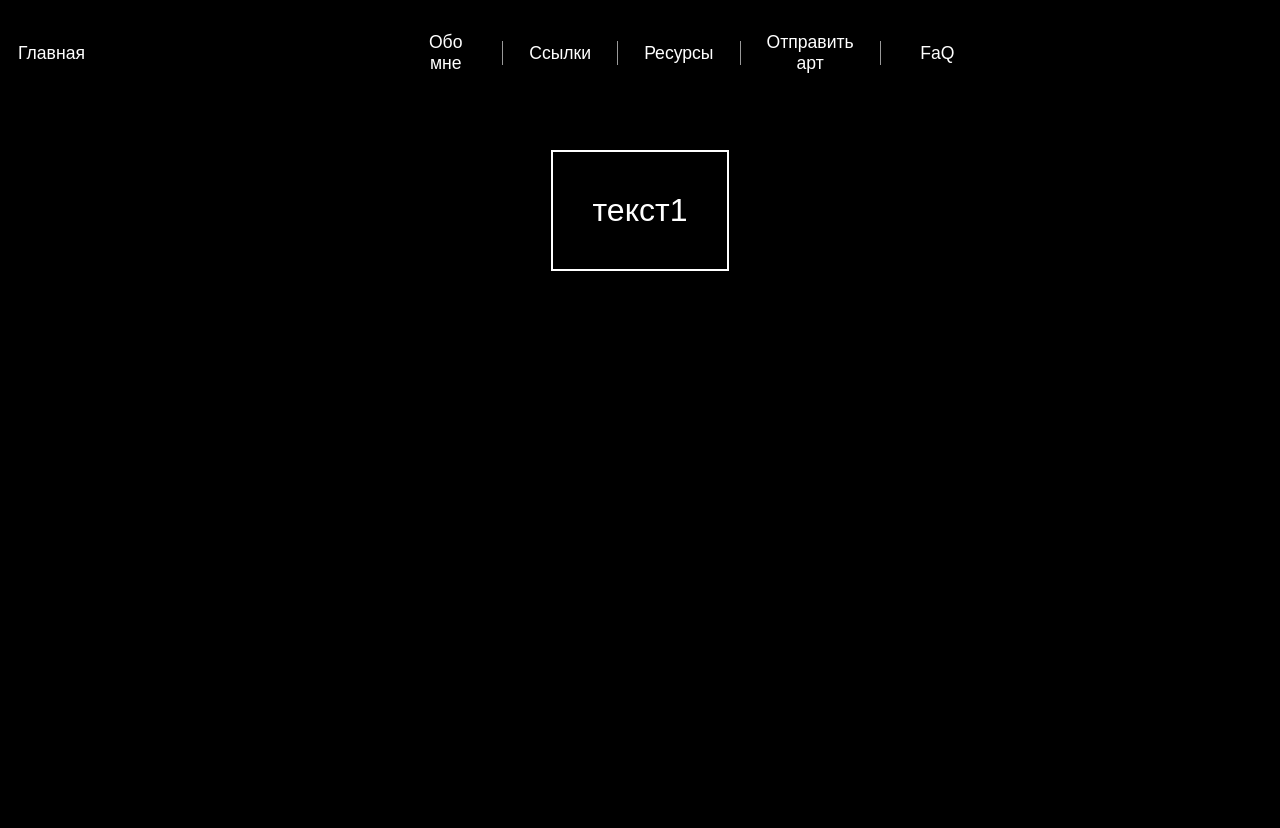
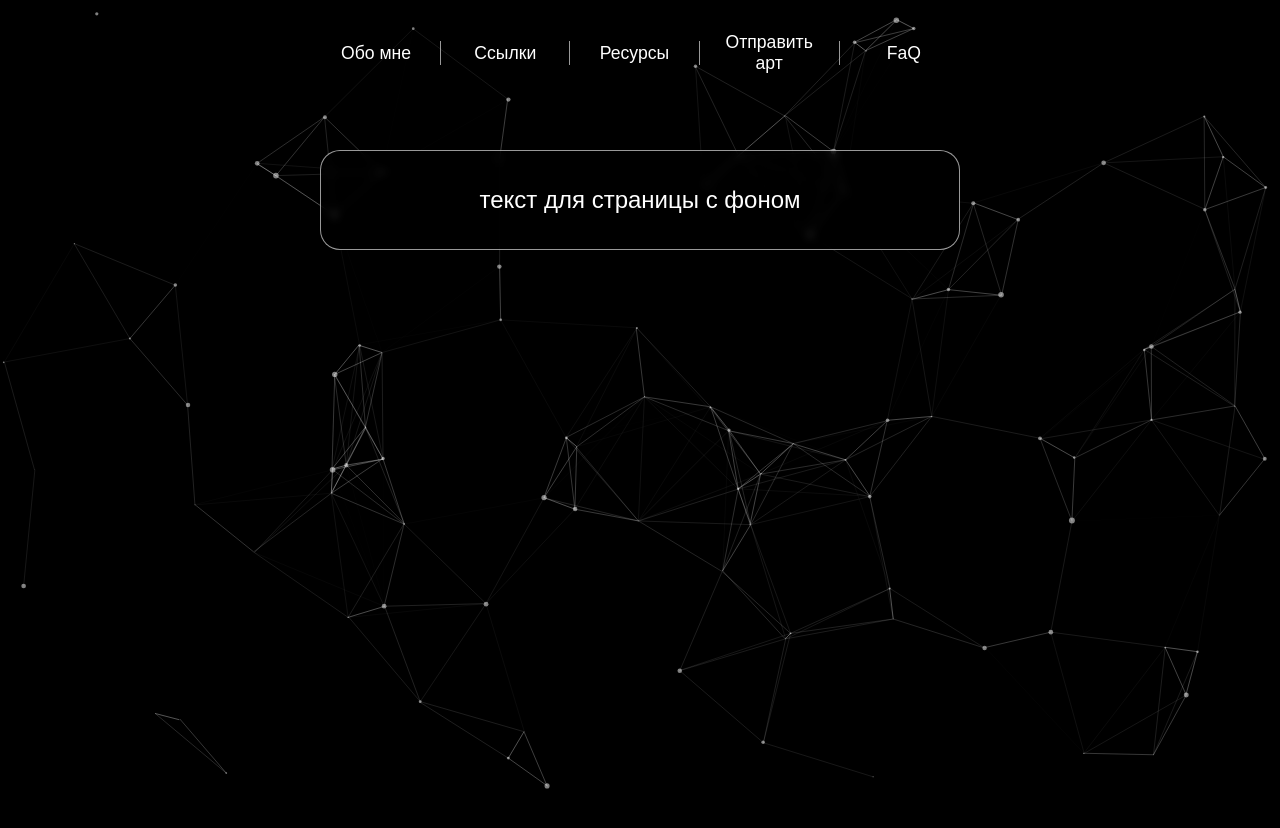
Before and after one commit to IamDimoon/iamdimoon.github.io, a plain HTML site: page resources/index.html in a window 1280 px wide. Shown: the top 828 px of the page. After the commit the page ends 800 px from the top, so only its background shows below. Drawn offline with nearby package versions, Linux system fonts and the light colour scheme.

Commit message:
Update index.html

```diff
--- a/resources/index.html
+++ b/resources/index.html
@@ -1,7 +1,9 @@
 <!DOCTYPE html>
 <html lang="ru">
 <head>
-  <meta charset="UTF-8">
+  <meta http-equiv="Content-Type" content="text/html; charset=UTF-8">
+  <link rel="icon" href="https://raw.githubusercontent.com/IamDimoon/iamdimoon.github.io/main/favicon.png" type="image/png">
+
   <meta name="viewport" content="width=device-width, initial-scale=1">
   <title>IamDimon</title>
   <style>
@@ -11,10 +13,27 @@
       box-sizing: border-box;
     }
 
+    html, body {
+      overflow: hidden;
+      height: 100%;
+    }
+
     body {
       font-family: 'Arial', sans-serif;
       color: white;
       background-color: #000;
+      position: relative;
+    }
+
+    /* Анимации */
+    @keyframes fadeIn {
+      from { opacity: 0; transform: translateY(20px); }
+      to { opacity: 1; transform: translateY(0); }
+    }
+
+    @keyframes fadeInDown {
+      from { opacity: 0; transform: translateY(-30px); }
+      to { opacity: 1; transform: translateY(0); }
     }
 
     /* Навигационное меню */
@@ -23,11 +42,9 @@
       top: 0;
       left: 0;
       width: 100%;
-      z-index: 1000;
+      z-index: 10;
       padding: 20px 0;
-      display: flex;
-      justify-content: space-between;
-      align-items: center;
+      animation: fadeInDown 0.5s ease-out;
     }
 
     .nav-container {
@@ -52,7 +69,15 @@
       transition: color 0.3s ease;
       text-align: center;
       flex: 1;
+      opacity: 0;
+      animation: fadeIn 0.5s ease forwards;
     }
+
+    .nav-button:nth-child(1) { animation-delay: 0.15s; }
+    .nav-button:nth-child(3) { animation-delay: 0.3s; }
+    .nav-button:nth-child(5) { animation-delay: 0.45s; }
+    .nav-button:nth-child(7) { animation-delay: 0.6s; }
+    .nav-button:nth-child(9) { animation-delay: 0.75s; }
 
     .nav-button:hover {
       color: #ccc;
@@ -67,21 +92,38 @@
       opacity: 0.6;
     }
 
-    /* Контент */
-    .content {
-      margin-top: 100px;
-      display: flex;
-      flex-direction: column;
-      align-items: center;
-      min-height: 200vh; /* место на 2 экрана */
+    /* ---- particles.js container ---- */
+    #particles-js {
+      position: fixed;
+      top: 0;
+      left: 0;
+      width: 100%;
+      height: 100%;
+      background-color: #000000;
+      z-index: 0;
     }
 
-    .box {
-      border: 2px solid white;
-      padding: 40px;
+    /* Центрированная рамка под меню */
+    .center-box {
+      position: relative;
+      margin: 150px auto 0 auto;
+      width: 50%;
+      min-height: 100px;
+      background: rgba(0, 0, 0, 0.6);
+      border: 1px solid rgba(255, 255, 255, 0.6);
+      border-radius: 20px;
+      backdrop-filter: blur(4px);
+      display: flex;
+      justify-content: center;
+      align-items: center;
       text-align: center;
-      font-size: 2rem;
-      margin-top: 50px;
+      color: white;
+      font-size: 1.5rem;
+      padding: 20px;
+      z-index: 10;
+      opacity: 0;
+      animation: fadeIn 0.75s ease forwards;
+      animation-delay: 1s;
     }
 
     @media (max-width: 700px) {
@@ -98,14 +140,21 @@
         height: 20px;
         margin: 0 5px;
       }
+
+      .center-box {
+        width: 80%;
+        font-size: 1.2rem;
+      }
     }
   </style>
 </head>
 <body>
 
+<!-- particles.js container -->
+<div id="particles-js"></div>
+
 <!-- Навигационное меню -->
 <nav class="nav-menu">
-  <a href="https://iamdimon.ru/" class="nav-button">Главная</a>
   <div class="nav-container">
     <div class="nav-buttons">
       <a href="https://iamdimon.ru/aboutme" class="nav-button">Обо мне</a>
@@ -121,10 +170,43 @@
   </div>
 </nav>
 
-<!-- Контент -->
-<div class="content">
-  <div class="box">текст1</div>
+<!-- Центрированная рамка -->
+<div class="center-box">
+  текст для страницы с фоном
 </div>
+
+<!-- Подключение particles.js с CDN -->
+<script src="https://cdn.jsdelivr.net/particles.js/2.0.0/particles.min.js"></script>
+
+<script>
+  // Инициализация частиц после полной загрузки страницы
+  window.onload = function() {
+    particlesJS('particles-js', {
+      "particles": {
+        "number": { "value": 80, "density": { "enable": true, "value_area": 800 } },
+        "color": { "value": "#ffffff" },
+        "shape": { "type": "circle", "stroke": { "width": 0, "color": "#000000" } },
+        "opacity": { "value": 0.5 },
+        "size": { "value": 3, "random": true },
+        "line_linked": { "enable": true, "distance": 150, "color": "#ffffff", "opacity": 0.4, "width": 1 },
+        "move": { "enable": true, "speed": 3, "direction": "none", "out_mode": "out" }
+      },
+      "interactivity": {
+        "events": {
+          "onhover": { "enable": true, "mode": "repulse" },
+          "onclick": { "enable": true, "mode": "push" },
+          "resize": true
+        },
+        "modes": {
+          "repulse": { "distance": 100, "duration": 0.4 },
+          "push": { "particles_nb": 4 }
+        }
+      },
+      "retina_detect": true
+    });
+    console.log('Particles.js initialized successfully');
+  };
+</script>
 
 </body>
 </html>
```
